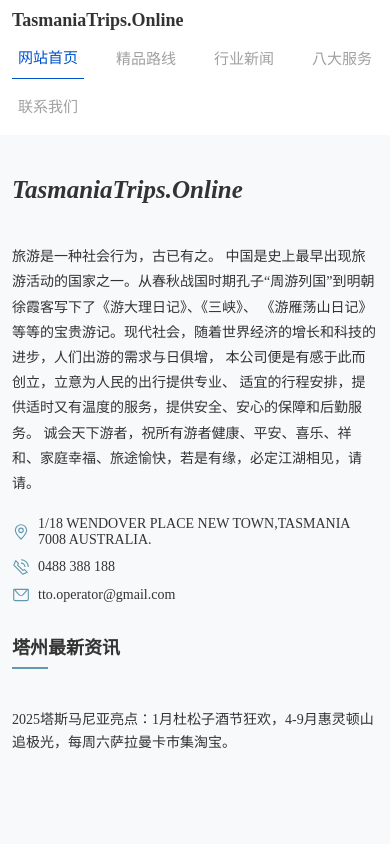
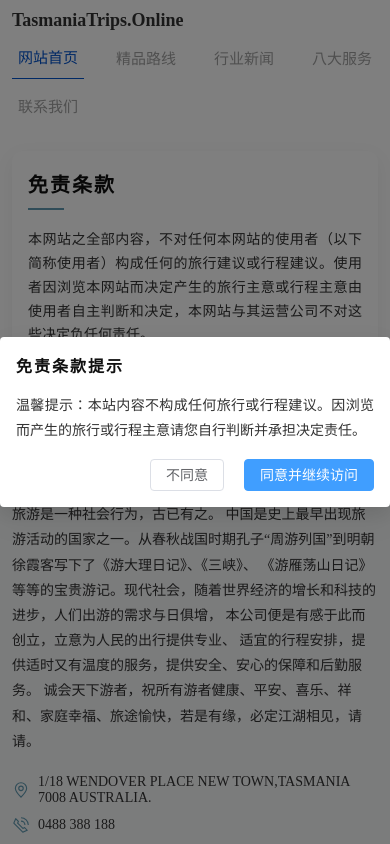
Before and after one commit to Kurinabluu/DemoForTTO, a Vue app: page /DemoForTTO/disclaimer in a window 390 px wide. Shown: the top 844 px of the page. Built offline with nearby package versions, Linux system fonts and the light colour scheme.

Commit message:
添加免责条款+页面，添加联系我们弹窗，添加网站注意事项弹窗，重构代码，添加路由

```diff
--- a/src/App.vue
+++ b/src/App.vue
@@ -1,5 +1,5 @@
 <script setup>
-import { ref } from 'vue'
+import { ref, onMounted } from 'vue'
 import { ArrowUp, ArrowDown } from '@element-plus/icons-vue'
 import Layout from './layouts/Layout.vue'
 
@@ -40,11 +40,50 @@ const scrollToBottom = () => {
   })
 }
 
+// 首次访问免责声明弹窗（不使用本地存储，初次渲染后即弹出）
+const showDisclaimerModal = ref(false)
+const acceptDisclaimer = () => {
+  showDisclaimerModal.value = false
+}
+const rejectDisclaimer = () => {
+  showDisclaimerModal.value = false
+  // 尝试关闭页面，不行则跳转空白页
+  window.close()
+  setTimeout(() => {
+    if (!document.hidden) {
+      location.replace('about:blank')
+    }
+  }, 200)
+}
+
+onMounted(() => {
+  // 首次渲染完成后展示弹窗
+  showDisclaimerModal.value = true
+})
+
 </script>
 
 <template>
   <!-- <div class="common-layout"> -->
-  <Layout />
+  <!-- <Layout /> -->
+  <RouterView />
+
+  <!-- 首次访问免责声明弹窗 -->
+  <el-dialog v-model="showDisclaimerModal" append-to-body align-center width="520px" :close-on-click-modal="false"
+    :show-close="false">
+    <template #header>
+      <div style="font-weight:700; letter-spacing:2px; color:#101010;">免责条款提示</div>
+    </template>
+    <div style="color:#333; line-height:1.8; text-align:justify;">
+      温馨提示：本站内容不构成任何旅行或行程建议。因浏览而产生的旅行或行程主意请您自行判断并承担决定责任。
+    </div>
+    <template #footer>
+      <div style="display:flex; justify-content:flex-end; gap:8px;">
+        <el-button @click="rejectDisclaimer">不同意</el-button>
+        <el-button type="primary" @click="acceptDisclaimer">同意并继续访问</el-button>
+      </div>
+    </template>
+  </el-dialog>
 
   <!-- 电梯导航 -->
   <div class="elevator-nav" :class="{ show: showElevator }">
--- a/src/layouts/Layout.vue
+++ b/src/layouts/Layout.vue
@@ -1,6 +1,7 @@
 <script setup>
 // 搜索相关数据
 import { Location, Phone, Message, ArrowUp, ArrowDown } from '@element-plus/icons-vue'
+import { ref } from 'vue'
 import HomeView from '@/views/HomeView.vue';
 
 function onNavClick(event) {
@@ -15,19 +16,34 @@ function onNavClick(event) {
     clickedElement.classList.add('clicked');
 }
 
+// 联系我们弹窗
+const isContactDialogVisible = ref(false)
+function openContactDialog() {
+    isContactDialogVisible.value = true
+}
+function closeContactDialog() {
+    isContactDialogVisible.value = false
+}
+const footerModules = import.meta.glob('@/assets/img/*footer*.jpg', { eager: true });
+const footerSlides = Object.values(footerModules).map((mod) => (typeof mod === 'string' ? mod : mod.default));
 </script>
 
 <template>
     <el-container>
         <el-header class="fs15 bgfff">
-            <span class="logo fowe7 no-select pointer">TasmaniaTrips.Online</span>
+            <span class="logo fowe7 no-select pointer">
+                <RouterLink to="/DemoForTTO">TasmaniaTrips.Online</RouterLink>
+            </span>
             <span class="btns no-select">
                 <ul class="ul-css clearfix">
-                    <li class="pointer clicked" @click="onNavClick">网站首页</li>
+                    <li class="pointer clicked" @click="onNavClick" to="/DemoForTTO">
+                        <RouterLink to="/DemoForTTO">网站首页</RouterLink>
+                    </li>
                     <li class="pointer" @click="onNavClick">精品路线</li>
                     <li class="pointer" @click="onNavClick">行业新闻</li>
                     <li class="pointer" @click="onNavClick">八大服务</li>
-                    <li class="pointer" @click="onNavClick">联系我们</li>
+                    <!-- <li class="pointer" @click="onNavClick($event); openContactDialog()">联系我们</li> -->
+                    <li class="pointer" @click="openContactDialog()">联系我们</li>
                 </ul>
                 <!-- <i class="flri pointer" @click="onNavClick">Operating By WorldTrips.Online</i> -->
             </span>
@@ -35,6 +51,42 @@ function onNavClick(event) {
 
         <!-- <HomeView /> -->
         <RouterView />
+
+        <!-- 联系我们弹窗 -->
+        <el-dialog v-model="isContactDialogVisible" append-to-body align-center width="520px" class="contact-dialog"
+            @close="closeContactDialog">
+            <template #header>
+                <div style="font-weight:700; letter-spacing:2px; color:#101010;">联系我们</div>
+            </template>
+            <div class="contact-modal">
+                <div class="contact-modal-info">
+                    <div class="item">
+                        <el-icon>
+                            <Phone />
+                        </el-icon>
+                        <span>电话：0488 388 188</span>
+                    </div>
+                    <div class="item">
+                        <el-icon>
+                            <Message />
+                        </el-icon>
+                        <span>邮箱：tto.operator@gmail.com（24 小时受理）</span>
+                    </div>
+                    <div class="item">
+                        <el-icon>
+                            <Location />
+                        </el-icon>
+                        <span>地址：1/18 WENDOVER PLACE NEW TOWN, TAS 7008, Australia</span>
+                    </div>
+                </div>
+            </div>
+            <template #footer>
+                <div style="display:flex; justify-content:flex-end; gap:8px;">
+                    <el-button @click="closeContactDialog">关闭</el-button>
+                    <el-button type="primary" @click="closeContactDialog">确定</el-button>
+                </div>
+            </template>
+        </el-dialog>
 
         <el-footer>
             <div class="footer-content">
@@ -97,12 +149,14 @@ function onNavClick(event) {
                         <div class="title-underline"></div>
                     </div>
                     <div class="nav-links">
-                        <div class="nav-item">网站首页 <span>Home</span></div>
+                        <div class="nav-item">
+                            <RouterLink to="/DemoForTTO">网站首页 <span>Home</span></RouterLink>
+                        </div>
                         <div class="nav-item">精品路线 <span>Tourist route</span></div>
                         <div class="nav-item">行业新闻 <span>News center</span></div>
                         <div class="nav-item">八大服务 <span>Service</span></div>
                         <div class="nav-item">关于我们 <span>About us</span></div>
-                        <div class="nav-item">联系我们 <span>Contact us</span></div>
+                        <div class="nav-item" @click="openContactDialog">联系我们 <span>Contact us</span></div>
                     </div>
                 </div>
 
@@ -121,7 +175,9 @@ function onNavClick(event) {
                 <div class="web-msg">
                     <div class="important-msg">
                         <ul>
-                            <li>免责条款</li>
+                            <li>
+                                <RouterLink to="/DemoForTTO/disclaimer">免责条款</RouterLink>
+                            </li>
                             <li>隐私政策</li>
                             <li>条款与条件</li>
                         </ul>
@@ -450,6 +506,11 @@ function onNavClick(event) {
                             color: #111827;
                         }
                     }
+
+                    a:hover {
+                        color: #111827
+                    }
+
                 }
 
                 .declaration,
@@ -461,6 +522,95 @@ function onNavClick(event) {
         }
     }
 
+}
+
+/* 联系我们弹窗样式 */
+.contact-modal {
+    color: #333;
+
+    .contact-modal-info {
+        display: flex;
+        flex-direction: column;
+        gap: 10px;
+
+        .item {
+            display: flex;
+            align-items: center;
+            gap: 8px;
+            font-size: 14px;
+
+            .el-icon {
+                font-size: 18px;
+                color: #609AB1;
+            }
+        }
+    }
+}
+
+/* 弹窗自适配：避免小屏右侧空白（Element Plus 默认居中，但内容宽度固定时会有视觉偏移）*/
+@media (min-width: 769px) and (max-width: 1024px) {
+    :deep(.contact-dialog) {
+        .el-dialog {
+            width: 480px !important;
+        }
+    }
+}
+
+@media (max-width: 768px) {
+    :deep(.contact-dialog) {
+        .el-dialog {
+            width: 92vw !important;
+            margin: 0 auto !important;
+        }
+
+        .el-dialog__body {
+            padding: 14px 16px !important;
+        }
+    }
+}
+
+@media (max-width: 375px) {
+    :deep(.contact-dialog) {
+        .el-dialog {
+            width: 95vw !important;
+        }
+
+        .el-dialog__header {
+            padding: 12px 14px !important;
+        }
+
+        .el-dialog__body {
+            padding: 12px 14px !important;
+        }
+
+        .el-dialog__footer {
+            padding: 10px 14px !important;
+        }
+    }
+}
+
+@media (max-width: 320px) {
+    :deep(.contact-dialog) {
+        .el-dialog {
+            width: 96vw !important;
+        }
+
+        .el-dialog__header {
+            padding: 10px 12px !important;
+        }
+
+        .el-dialog__body {
+            padding: 10px 12px !important;
+        }
+
+        .el-dialog__footer {
+            padding: 8px 12px !important;
+        }
+
+        .contact-modal .item {
+            font-size: 13px;
+        }
+    }
 }
 
 /* 响应式适配：平板（768px-1024px） */
--- a/src/router/index.js
+++ b/src/router/index.js
@@ -1,10 +1,36 @@
 import { createRouter, createWebHistory } from 'vue-router';
 
+// const BATH_PATH =
 const routes = [
+  //首页
   {
-    path: "/DemoForTTO/",
-    component: () => import("../views/HomeView.vue")
+    path: '',
+    component: () => import('@/layouts/Layout.vue'),
+    children: [
+      {
+        path: '/',
+        redirect: { name: 'Home' }
+      }, {
+        path: 'index',
+        redirect: { name: 'Home' }
+      },
+      {
+        path: 'home',
+        redirect: { name: 'Home' }
+      },
+      {
+        path: 'DemoForTTO',
+        name: 'Home',
+        component: () => import('@/views/HomeView.vue'),
+
+      },
+      {
+        path: 'DemoForTTO/disclaimer',
+        component: () => import('@/views/Disclaimer.vue'),
+      }
+    ]
   }
+
 ]
 const router = createRouter({
   history: createWebHistory(),
--- a/src/style.css
+++ b/src/style.css
@@ -24,9 +24,15 @@ i {
     font-style: normal
 }
 
-a {
+a,
+a:visited {
     font-style: normal;
     text-decoration: none;
+    color: inherit
+}
+
+a:hover {
+    color: inherit
 }
 
 .center {
--- a/src/views/Disclaimer.vue
+++ b/src/views/Disclaimer.vue
@@ -1,11 +1,148 @@
 <script setup>
+import { onMounted } from 'vue';
 
+onMounted(() => {
+    window.scrollTo({
+        top: 0,
+        // behavior: 'smooth'
+    })
+})
 </script>
 
 <template>
-    <div>
-        免责条款
+    <div class="disclaimer">
+        <div class="card">
+            <h1 class="title">免责条款</h1>
+            <div class="content">
+                <p>
+                    本网站之全部内容，不对任何本网站的使用者（以下简称使用者）构成任何的旅行建议或行程建议。使用者因浏览本网站而决定产生的旅行主意或行程主意由使用者自主判断和决定，本网站与其运营公司不对这些决定负任何责任。
+                </p>
+            </div>
+        </div>
     </div>
+
 </template>
 
-<style lang="scss" scoped></style>
+<style lang="scss" scoped>
+.disclaimer {
+    width: 100%;
+    padding: 24px 20px 40px;
+    box-sizing: border-box;
+}
+
+.card {
+    max-width: 1000px;
+    margin: 0 auto;
+    background: #fff;
+    border-radius: 12px;
+    box-shadow: 0 8px 32px rgba(0, 0, 0, 0.08);
+    padding: 28px 32px;
+    color: #333;
+}
+
+.title {
+    margin: 0;
+    font-size: 24px;
+    font-weight: 700;
+    color: #101010;
+    letter-spacing: 4px;
+    position: relative;
+}
+
+.title::after {
+    content: "";
+    display: block;
+    width: 36px;
+    height: 2px;
+    background-color: #609AB1;
+    margin-top: 10px;
+}
+
+.content {
+    margin-top: 18px;
+    font-size: 16px;
+    line-height: 1.9;
+    color: #333;
+}
+
+.content p {
+    margin: 0;
+    text-align: justify;
+}
+
+/* 平板（768px-1024px） */
+@media (min-width: 769px) and (max-width: 1024px) {
+    .card {
+        max-width: 860px;
+        padding: 24px 28px;
+    }
+
+    .title {
+        font-size: 22px;
+        letter-spacing: 3px;
+    }
+
+    .content {
+        font-size: 15px;
+        line-height: 1.8;
+    }
+}
+
+/* 手机（<=768px） */
+@media (max-width: 768px) {
+    .disclaimer {
+        padding: 16px 12px 28px;
+    }
+
+    .card {
+        max-width: 95vw;
+        padding: 18px 16px;
+        border-radius: 10px;
+        box-shadow: 0 6px 20px rgba(0, 0, 0, 0.06);
+    }
+
+    .title {
+        font-size: 20px;
+        letter-spacing: 2px;
+    }
+
+    .content {
+        font-size: 14px;
+        line-height: 1.7;
+    }
+}
+
+/* 超小屏（<=375px） */
+@media (max-width: 375px) {
+    .card {
+        padding: 16px 14px;
+    }
+
+    .title {
+        font-size: 18px;
+        letter-spacing: 2px;
+    }
+
+    .content {
+        font-size: 13px;
+        line-height: 1.6;
+    }
+}
+
+/* 极小屏（<=320px） */
+@media (max-width: 320px) {
+    .card {
+        padding: 14px 12px;
+    }
+
+    .title {
+        font-size: 16px;
+        letter-spacing: 1px;
+    }
+
+    .content {
+        font-size: 12px;
+        line-height: 1.55;
+    }
+}
+</style>
--- a/src/views/HomeView.vue
+++ b/src/views/HomeView.vue
@@ -18,9 +18,6 @@ const desktopSlides = Object.entries(desktopModules)
 
 // 移动端同样展示 4 张轮播图
 const mobileSlides = desktopSlides
-
-const footerModules = import.meta.glob('@/assets/img/*footer*.jpg', { eager: true });
-const footerSlides = Object.values(footerModules).map((mod) => (typeof mod === 'string' ? mod : mod.default));
 
 const searchText = ref('')
 const popularTags = ref([
```
